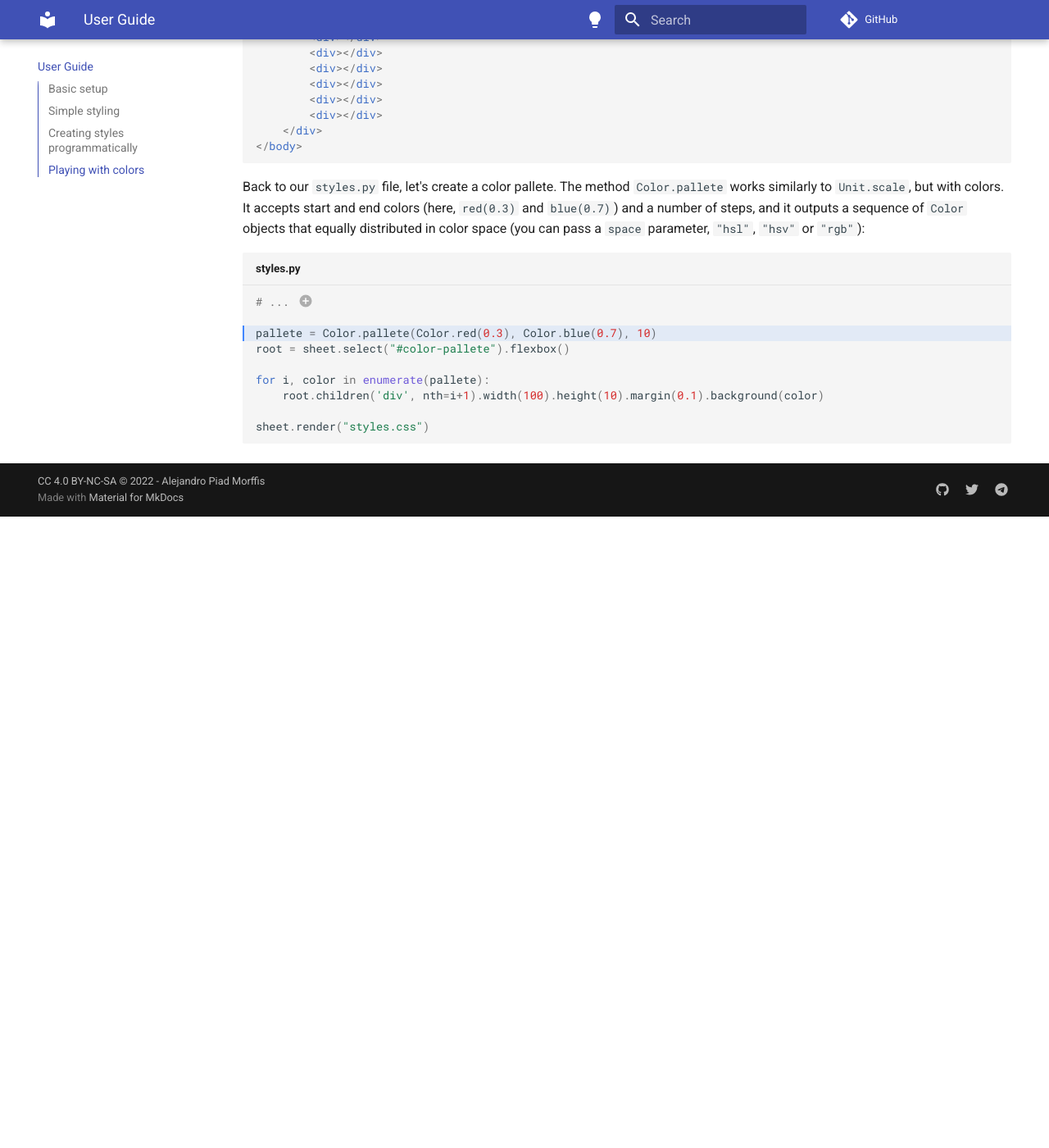
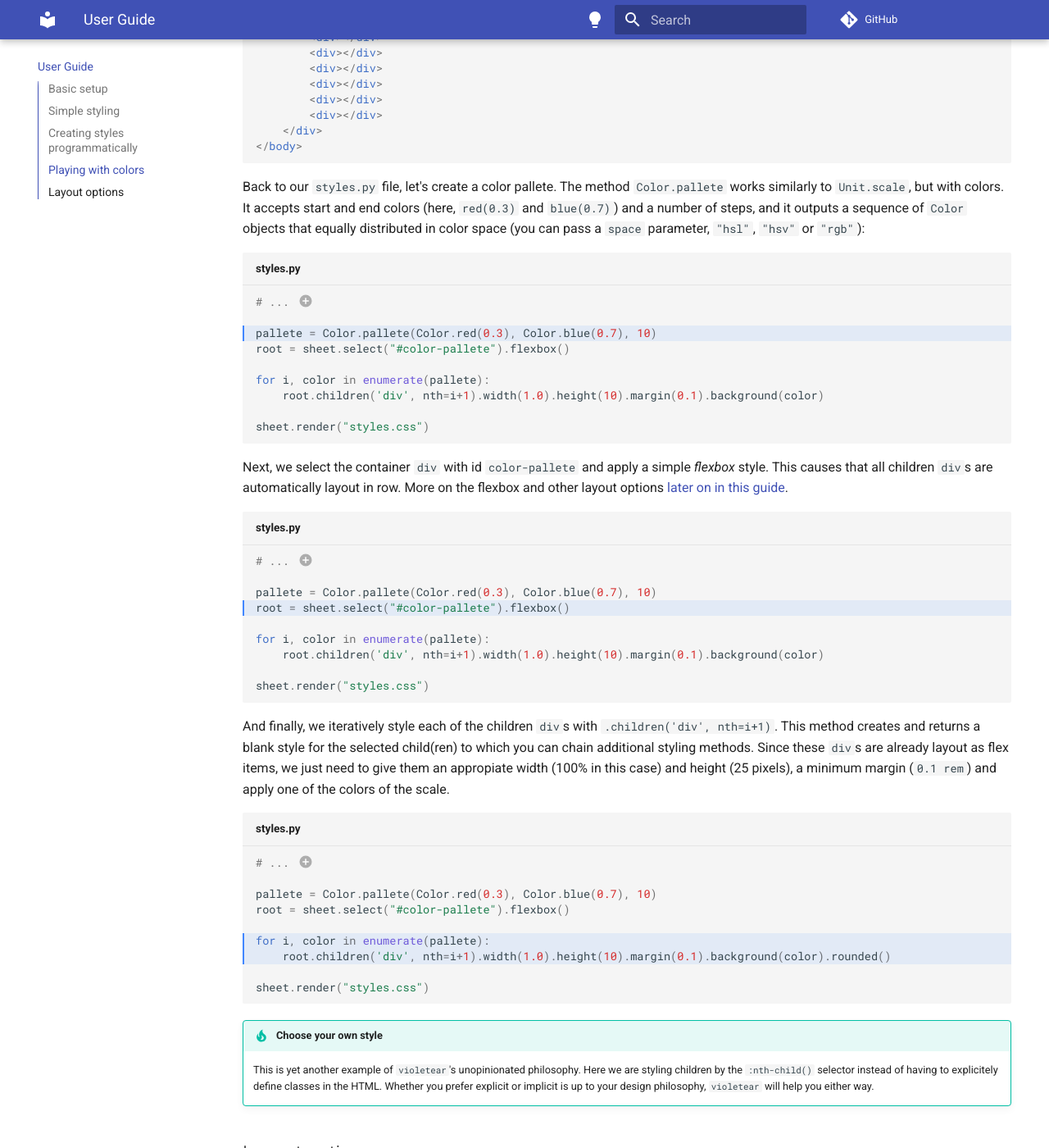
Before and after one commit to apiad/violetear, an MkDocs documentation site: the page built from docs/guide.md, in a window 1280 px wide and 1400 px high, scrolled down 5527 px. Shown: the whole window at 82% size. Built offline with MkDocs 1.6.1 and Material for MkDocs 9.7.7, drawn with Linux system fonts in a browser that asks for light colours; comment, search, counter and statistics services are not loaded; before the commit the page ends 6157 px from its top, so only the background shows below that; some of the changed text lies outside the part shown.

Commit message:
Add flexbox

````diff
--- a/docs/guide.md
+++ b/docs/guide.md
@@ -217,7 +217,8 @@ To apply these styles, we'll need to modify our `example.html` source to put the
 3. Paragraph content is hidden for simplicity.
 4. Paragraph content is hidden for simplicity.
 
-!!! note
+!!! tip "More than just CSS"
+
     Now you can begin to appreciate the power of using something like `violetear` instead of plain CSS, or even CSS supersets like Sass or Less. Combining a few parameters and loops you can imagine how to create complex design systems with dozens of font sizes, styles, colors, etc.
 
     Furthermore, `violetear` is completely unopinionated. Do you want to style an existing HTML? Do you want to create a complete semantic design system like Bootstrap? Do you prefer a simple utility system like Tailwind? Since `violetear` is just a thin layer on top of CSS, it doesn't force you into any specific design philosophy. You can even mix and match different designs.
@@ -260,9 +261,49 @@ pallete = Color.pallete(Color.red(0.3), Color.blue(0.7), 10)
 root = sheet.select("#color-pallete").flexbox()
 
 for i, color in enumerate(pallete):
-    root.children('div', nth=i+1).width(100).height(10).margin(0.1).background(color)
+    root.children('div', nth=i+1).width(1.0).height(10).margin(0.1).background(color)
 
 sheet.render("styles.css")
 ```
 
 1. The first part of the script is hidden for simplicity.
+
+Next, we select the container `div` with id `color-pallete` and apply a simple *flexbox* style. This causes that all children `div`s are automatically layout in row. More on the flexbox and other layout options [later on in this guide](#layout-options).
+
+```python title="styles.py" hl_lines="4"
+# ... (1)
+
+pallete = Color.pallete(Color.red(0.3), Color.blue(0.7), 10)
+root = sheet.select("#color-pallete").flexbox()
+
+for i, color in enumerate(pallete):
+    root.children('div', nth=i+1).width(1.0).height(10).margin(0.1).background(color)
+
+sheet.render("styles.css")
+```
+
+1. The first part of the script is hidden for simplicity.
+
+And finally, we iteratively style each of the children `div`s with `.children('div', nth=i+1)`.
+This method creates and returns a blank style for the selected child(ren) to which you can chain additional styling methods.
+Since these `div`s are already layout as flex items, we just need to give them an appropiate width (100% in this case) and height (25 pixels), a minimum margin (`0.1 rem`) and apply one of the colors of the scale.
+
+```python title="styles.py" hl_lines="6 7"
+# ... (1)
+
+pallete = Color.pallete(Color.red(0.3), Color.blue(0.7), 10)
+root = sheet.select("#color-pallete").flexbox()
+
+for i, color in enumerate(pallete):
+    root.children('div', nth=i+1).width(1.0).height(10).margin(0.1).background(color).rounded()
+
+sheet.render("styles.css")
+```
+
+1. The first part of the script is hidden for simplicity.
+
+!!! tip "Choose your own style"
+    This is yet another example of `violetear`'s unopinionated philosophy. Here we are styling children by the `:nth-child()` selector instead of having to explicitely define classes in the HTML.
+    Whether you prefer explicit or implicit is up to your design philosophy, `violetear` will help you either way.
+
+## Layout options
````
Also changed, not shown: docs/example.html (+8 -0 lines), docs/styles.css (+39 -12 lines), docs/styles.py (+8 -1 lines), 3 other files.
